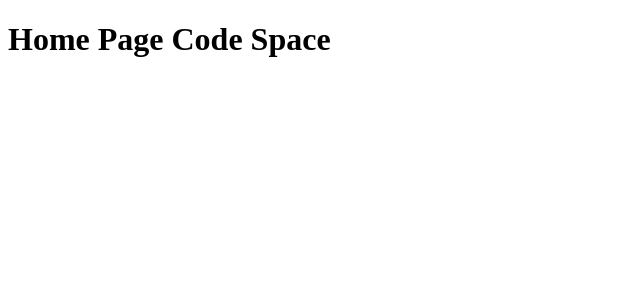
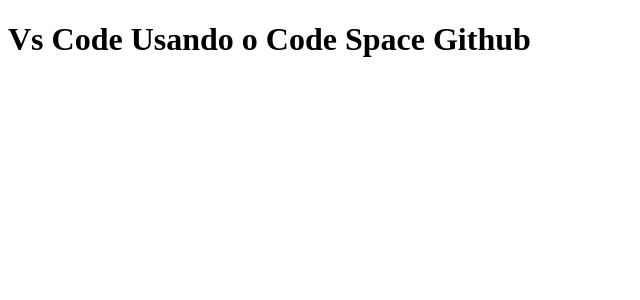
Before and after one commit to marcosfelixcosta/tab-dev, a Next.js app: page / in a window 1280 px wide. Shown: the top 300 px of the page, without its empty margins (0-640 px from the left). Built offline with nearby package versions, Linux system fonts and the light colour scheme.

Commit message:
Alteração home pagae

```diff
--- a/pages/index.js
+++ b/pages/index.js
@@ -1,5 +1,5 @@
 function Home() {
-return <h1> Home Page Code Space</h1>
+return <h1> Vs Code Usando o Code Space Github </h1>
 }
 
 export default Home;
```
